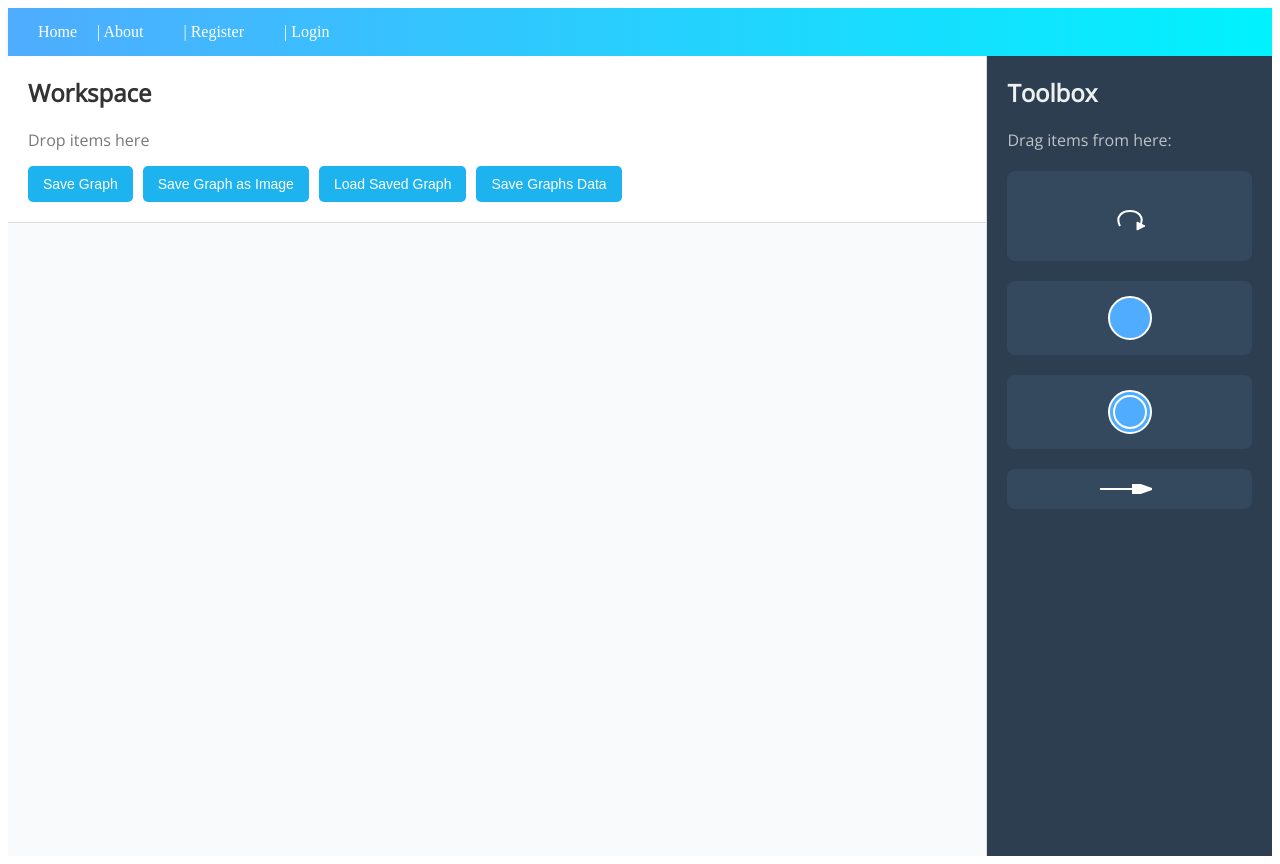
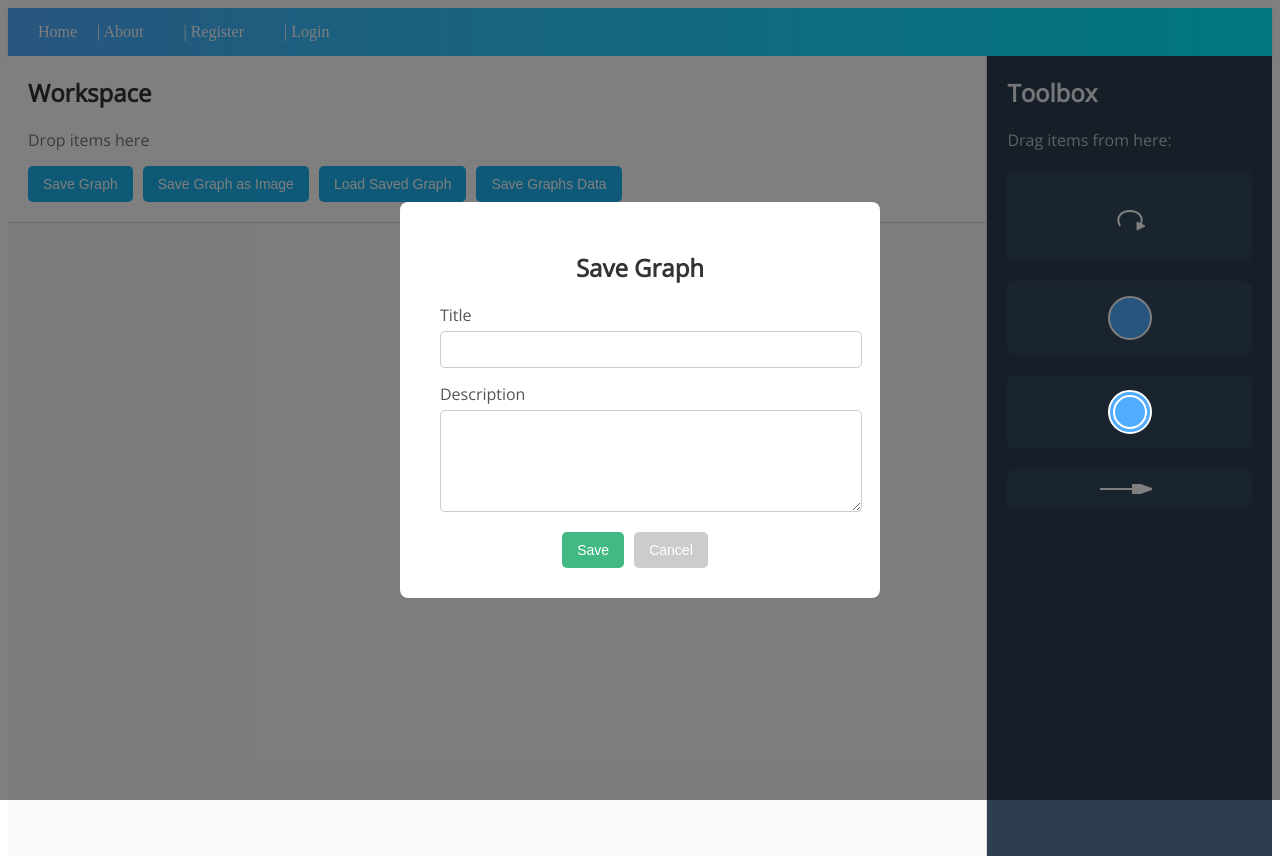
Before and after one commit to davidvenuto/Projects-Fall-2024, a Vue app in the folder client/: page / in a window 1280 px wide. Both pictures are taken after a click on the button "Save Graph". Built offline with nearby package versions, Linux system fonts and the light colour scheme; what vue3-google-login would draw is missing.

Commit message:
let user add title and description for graph

```diff
--- a/client/src/views/Home.vue
+++ b/client/src/views/Home.vue
@@ -4,7 +4,7 @@
       <div class="workspace-header">
         <h2 class="workspace-title">Workspace</h2>
         <p>Drop items here</p>
-        <button @click="saveGraph">Save Graph</button>
+        <button @click="openSaveModal">Save Graph</button>
         <button @click="saveAsImage">Save Graph as Image</button>
         <button @click="loadGraph">Load Saved Graph</button>
         <button @click="saveGraphsAsJSON">Save Graphs Data</button>
@@ -64,6 +64,7 @@
           </div>
         </div>
       </div>
+
       <!-- Modal for selecting a saved graph -->
       <div v-if="showGraphModal" class="modal-overlay" @click="showGraphModal = false">
         <div class="modal-content" @click.stop>
@@ -78,6 +79,25 @@
           </ul>
           <button @click="loadSelectedGraph" :disabled="selectedGraphId === null">Load Graph</button>
           <button @click="showGraphModal = false">Cancel</button>
+        </div>
+      </div>
+
+      <!-- Modal for entering graph title and description -->
+      <div v-if="showSaveModal" class="modal-overlay" @click="closeSaveModal">
+        <div class="modal-content" @click.stop>
+          <h2>Save Graph</h2>
+          <form @submit.prevent="submitSaveGraph">
+            <div class="form-group">
+              <label for="graphTitle">Title</label>
+              <input type="text" id="graphTitle" v-model="graphTitle" required />
+            </div>
+            <div class="form-group">
+              <label for="graphDescription">Description</label>
+              <textarea id="graphDescription" v-model="graphDescription" required></textarea>
+            </div>
+            <button type="submit">Save</button>
+            <button type="button" @click="closeSaveModal">Cancel</button>
+          </form>
         </div>
       </div>
 
@@ -150,8 +170,11 @@ export default {
       hasInitialState: false,
       stateCounter: 0,
       savedGraphs: [] as any[], // To store the list of saved graphs
-      showGraphModal: false, // Controls the display of the modal
+      showGraphModal: false,    // Controls the display of the load graph modal
       selectedGraphId: null as string | null,
+      showSaveModal: false,     // Controls the display of the save graph modal
+      graphTitle: '',           // User input for graph title
+      graphDescription: '',     // User input for graph description
     };
   },
   methods: {
@@ -194,7 +217,6 @@ export default {
         alert('An error occurred while saving the JSON file.');
       }
     },
-
 
     async loadGraph() {
       try {
@@ -275,7 +297,6 @@ loadSelectedGraph() {
       }
     },
 
-
     saveAsImage() {
       const workspace = this.$refs.workspace as HTMLElement;
       if (!workspace) return;
@@ -288,7 +309,17 @@ loadSelectedGraph() {
       });
     },
 
-    async saveGraph() {
+    openSaveModal() {
+      this.showSaveModal = true;
+    },
+
+    closeSaveModal() {
+      this.showSaveModal = false;
+      this.graphTitle = '';
+      this.graphDescription = '';
+    },
+
+    async submitSaveGraph() {
   try {
     // Get the token and userid from localStorage
     const token = localStorage.getItem('token');
@@ -301,9 +332,8 @@ loadSelectedGraph() {
     }
 
     const graphData = {
-  name: 'Untitled Graph',
-  description: 'Graph created via the workspace',
-  // Remove 'userid' from here
+      name: this.graphTitle || 'Untitled Graph',
+      description: this.graphDescription || 'No description provided.',
       nodes: this.nodes.map((node) => ({
         nodeid: node.id,
         x: node.x,
@@ -311,15 +341,12 @@ loadSelectedGraph() {
         isInitial: node.isInitial || false,
         name: node.name,
       })),
-
-
       edges: this.edges.map((edge) => ({
         from_nodeid: edge.fromNodeId,
         to_nodeid: edge.toNodeId,
         label: edge.label || '',
         isSelfLoop: edge.isSelfLoop || false,
       })),
-
       created_at: new Date().toISOString(),
       updated_at: new Date().toISOString(),
       version: 1,
@@ -345,8 +372,12 @@ edges: this.edges.map((edge) => ({
   } catch (error) {
     console.error('Error saving graph:', error);
     alert('An error occurred while saving the graph.');
+  } finally {
+    // Close the modal regardless of success or failure
+    this.closeSaveModal();
   }
 },
+
 
     onDragStart(event: DragEvent, type: string) {
       const dataTransfer = event.dataTransfer;
--- a/client/src/views/css/home.css
+++ b/client/src/views/css/home.css
@@ -24,6 +24,7 @@
     color: #333;
   }
 
+  /* Styles for the graph list in the load modal */
   .graph-list {
     list-style: none;
     padding: 0;
@@ -41,6 +42,31 @@
     cursor: pointer;
   }
 
+  /* Styles for the form inside the save graph modal */
+  .form-group {
+    margin-bottom: 15px;
+    text-align: left;
+  }
+
+  .form-group label {
+    display: block;
+    margin-bottom: 5px;
+    color: #555;
+  }
+
+  .form-group input,
+  .form-group textarea {
+    width: 100%;
+    padding: 10px;
+    border: 1px solid #ccc;
+    border-radius: 5px;
+  }
+
+  .form-group textarea {
+    resize: vertical;
+    min-height: 80px;
+  }
+
   .modal-content button {
     margin-right: 10px;
     padding: 10px 15px;
@@ -50,6 +76,14 @@
     border-radius: 5px;
     cursor: pointer;
     font-size: 14px;
+  }
+
+  .modal-content button[type="button"] {
+    background-color: #ccc;
+  }
+
+  .modal-content button[type="button"]:hover {
+    background-color: #b3b3b3;
   }
 
   .modal-content button:hover {
```
Also changed, not shown: 1 other file (tests, documents, lock files or other folders). Lines whose indentation alone changed are shown as unchanged.
